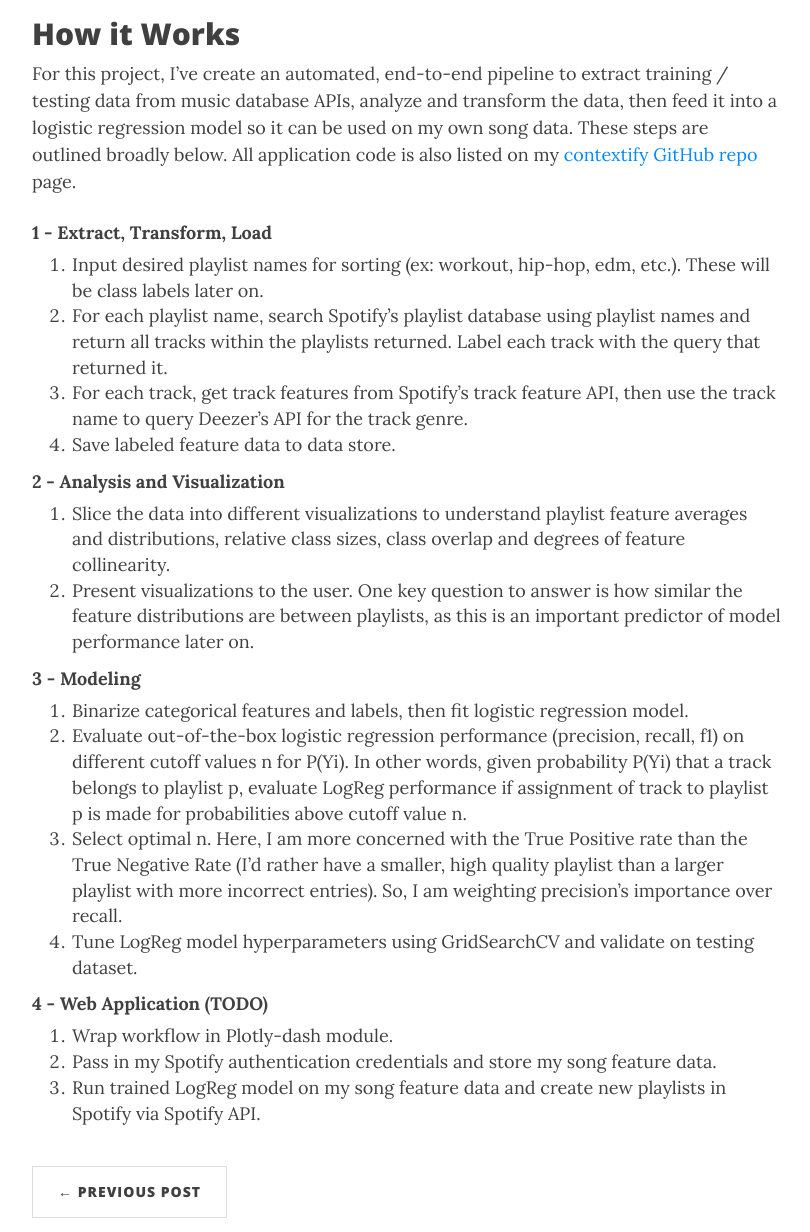
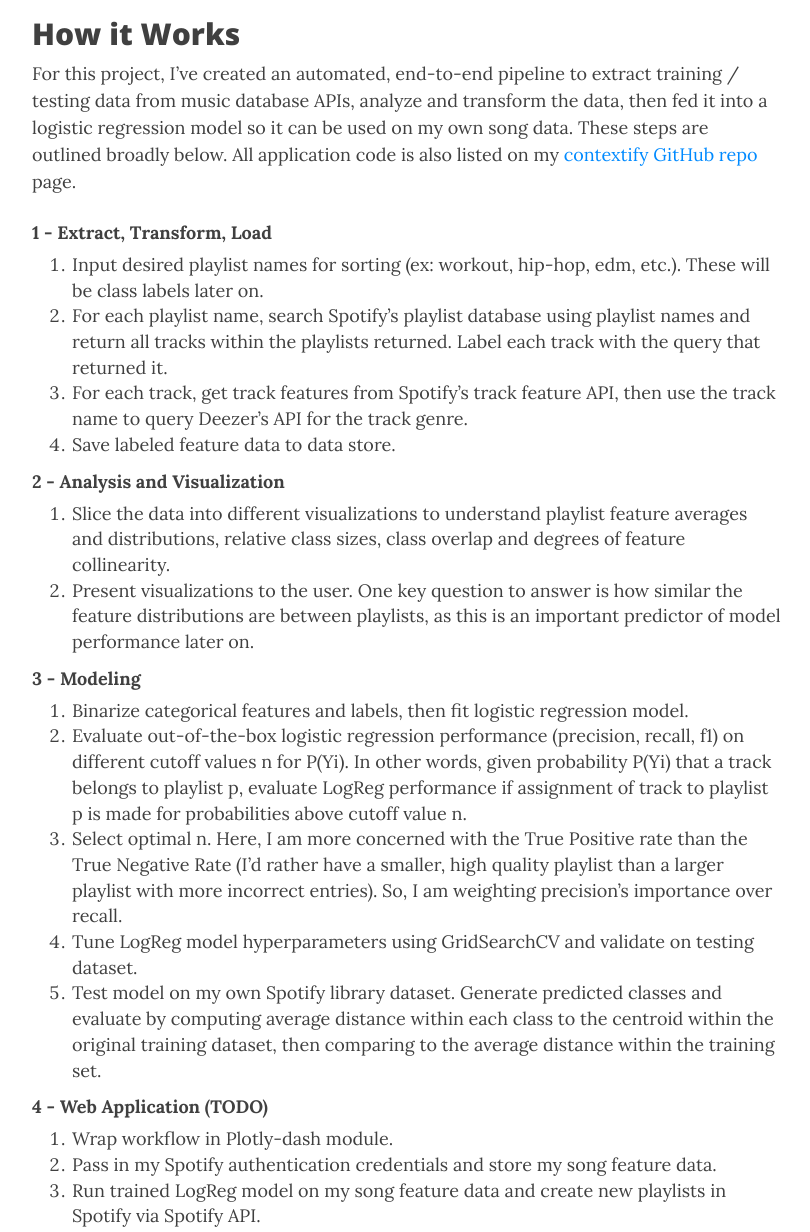
Before and after one commit to andrec279/andrec279.github.io, a plain HTML site: page post/2021-01-07-contextify/index.html in a window 1280 px wide. Shown: the part 1015-2247 px from the top of the page, without its empty margins (233-1043 px from the left). Drawn offline with nearby package versions, Linux system fonts and the light colour scheme; some packages are replaced by stand-ins of ours; a script that the page names is missing.

Commit message:
Update index.html

```diff
--- a/post/2021-01-07-contextify/index.html
+++ b/post/2021-01-07-contextify/index.html
@@ -316,7 +316,7 @@ So, I am building contextify, which uses a logistic regression model to &ldquo;l
 assigned to playlists by other Spotify users. I&rsquo;ll then apply this model to my own library to automatically sort my music into playlists, allowing me to listen
 to more of my own music.</p>
 <h2 id="how-it-works">How it Works</h2>
-<p>For this project, I&rsquo;ve create an automated, end-to-end pipeline to extract training / testing data from music database APIs, analyze and transform the data, then feed it into a logistic
+<p>For this project, I&rsquo;ve created an automated, end-to-end pipeline to extract training / testing data from music database APIs, analyze and transform the data, then fed it into a logistic
 regression model so it can be used on my own song data. These steps are outlined broadly below. All application code is also listed on my <a href="https://github.com/andrec279/contextify">contextify GitHub repo</a> page.</p>
 <p><strong>1 - Extract, Transform, Load</strong></p>
 <ol>
@@ -338,6 +338,7 @@ evaluate LogReg performance if assignment of track to playlist p is made for pro
 <li>Select optimal n. Here, I am more concerned with the True Positive rate than the True Negative Rate (I&rsquo;d rather have a smaller, high quality playlist than a larger playlist
 with more incorrect entries). So, I am weighting precision&rsquo;s importance over recall.</li>
 <li>Tune LogReg model hyperparameters using GridSearchCV and validate on testing dataset.</li>
+<li>Test model on my own Spotify library dataset. Generate predicted classes and evaluate by computing average distance within each class to the centroid within the original training dataset, then comparing to the average distance within the training set.</li>
 </ol>
 <p><strong>4 - Web Application (TODO)</strong></p>
 <ol>
```
